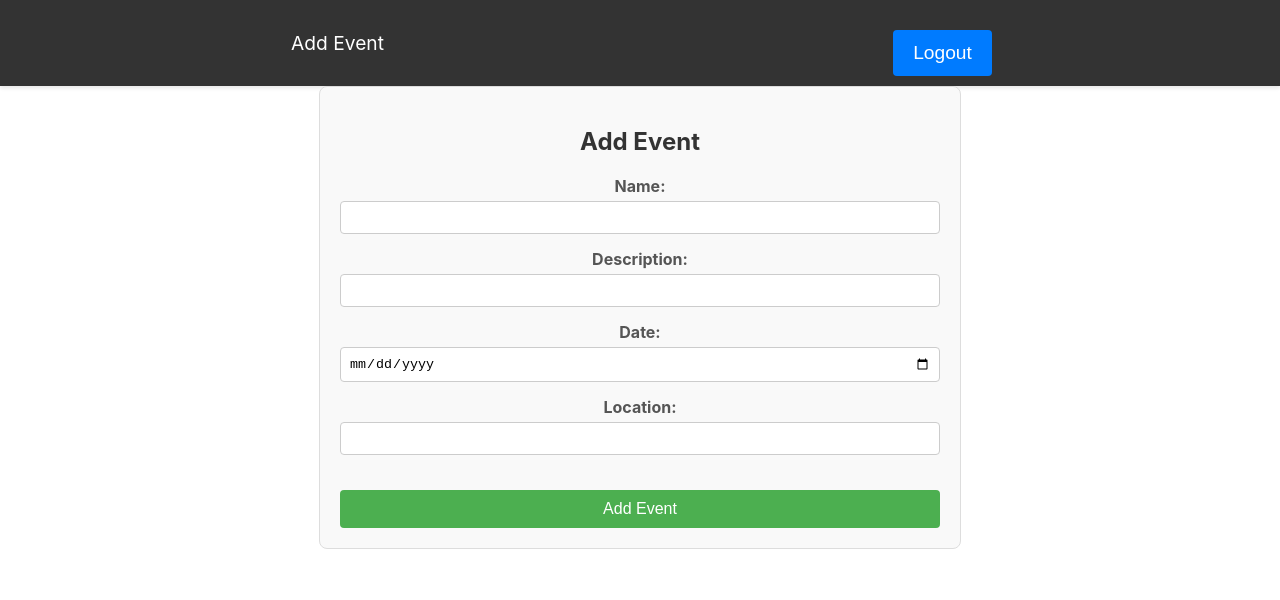
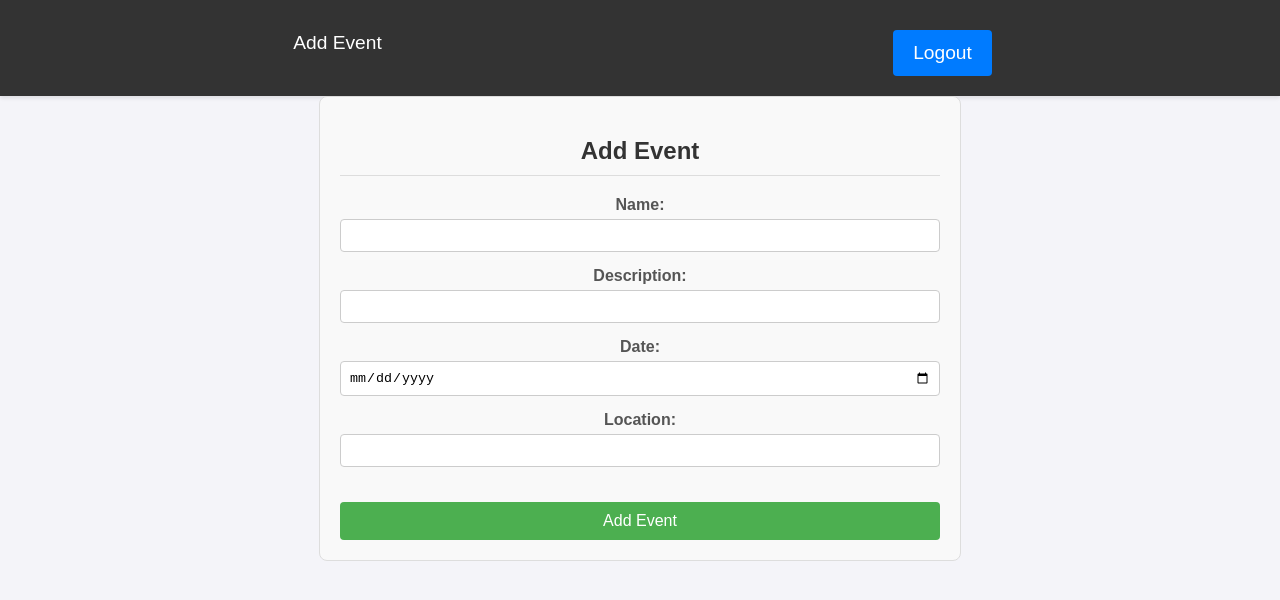
Before and after one commit to Chathuni124/Event-Managment-System, a React (Create React App) app in the folder event_managment/: page /add-event in a window 1280 px wide. Shown: the top 600 px of the page. Built offline with nearby package versions, Linux system fonts and the light colour scheme.

Commit message:
added css EventDetails

```diff
--- /dev/null
+++ b/event_managment/src/css/EventDetails.css
@@ -0,0 +1,92 @@
+body {
+    font-family: 'Arial', sans-serif;
+    background-color: #f4f4f9;
+    margin: 0;
+    padding: 0;
+    box-sizing: border-box;
+}
+
+.event-details-container {
+    max-width: 600px;
+    width: 90%;
+    margin: 40px auto;
+    padding: 20px;
+    border: 1px solid #ddd;
+    border-radius: 8px;
+    background-color: #fff;
+    box-shadow: 0 2px 10px rgba(0, 0, 0, 0.1);
+    transition: all 0.3s ease;
+    display: flex;
+    flex-direction: column;
+    align-items: center;
+}
+
+.event-details-container:hover {
+    box-shadow: 0 4px 20px rgba(0, 0, 0, 0.2);
+}
+
+h2 {
+    text-align: center;
+    margin-bottom: 20px;
+    color: #f74444;
+    font-size: 1.5em;
+    border-bottom: 1px solid #ddd;
+    padding-bottom: 10px;
+    width: 100%;
+}
+
+p {
+    margin-bottom: 15px;
+    color: #555;
+    font-size: 1em;
+    width: 100%;
+    word-wrap: break-word;
+}
+
+h3 {
+    margin-top: 30px;
+    color: #333;
+    font-size: 1.2em;
+    width: 100%;
+}
+
+ul {
+    padding-left: 20px;
+    list-style-type: disc;
+    width: 100%;
+}
+
+li {
+    margin-bottom: 10px;
+    color: #555;
+    font-size: 1em;
+    word-wrap: break-word;
+}
+
+.add-attendee-button {
+    width: 100%;
+    max-width: 300px;
+    padding: 10px 20px;
+    border: none;
+    border-radius: 4px;
+    background-color: #007bff;
+    color: #fff;
+    font-size: 1em;
+    cursor: pointer;
+    text-align: center;
+    margin-top: 20px;
+    transition: background-color 0.3s ease, box-shadow 0.3s ease;
+}
+
+.add-attendee-button:hover {
+    background-color: #0056b3;
+    box-shadow: 0 2px 10px rgba(0, 0, 0, 0.1);
+}
+
+.message.error {
+    width: 100%;
+    color: #ff0000;
+    margin-bottom: 20px;
+    text-align: center;
+    font-size: 1em;
+}
--- a/event_managment/src/pages/EventDetails.js
+++ b/event_managment/src/pages/EventDetails.js
@@ -1,10 +1,10 @@
 import React, { useEffect, useState } from 'react';
 import axios from 'axios';
-import { useParams } from 'react-router-dom';
-// import '../css/EventDetails.css'; // Import the external CSS file
+import { useParams, Link } from 'react-router-dom';
+import '../css/EventDetails.css';
 
 const EventDetails = () => {
-    const { id } = useParams(); // Get the event ID from URL parameters
+    const { id } = useParams();
     const [event, setEvent] = useState(null);
     const [error, setError] = useState(null);
 
@@ -41,6 +41,9 @@ const EventDetails = () => {
             ) : (
                 <p>No attendees listed</p>
             )}
+            <Link to={`/event-details/${id}/add-attendee`}>
+                <button className="add-attendee-button">Add Attendee</button>
+            </Link>
         </div>
     );
 };
```
